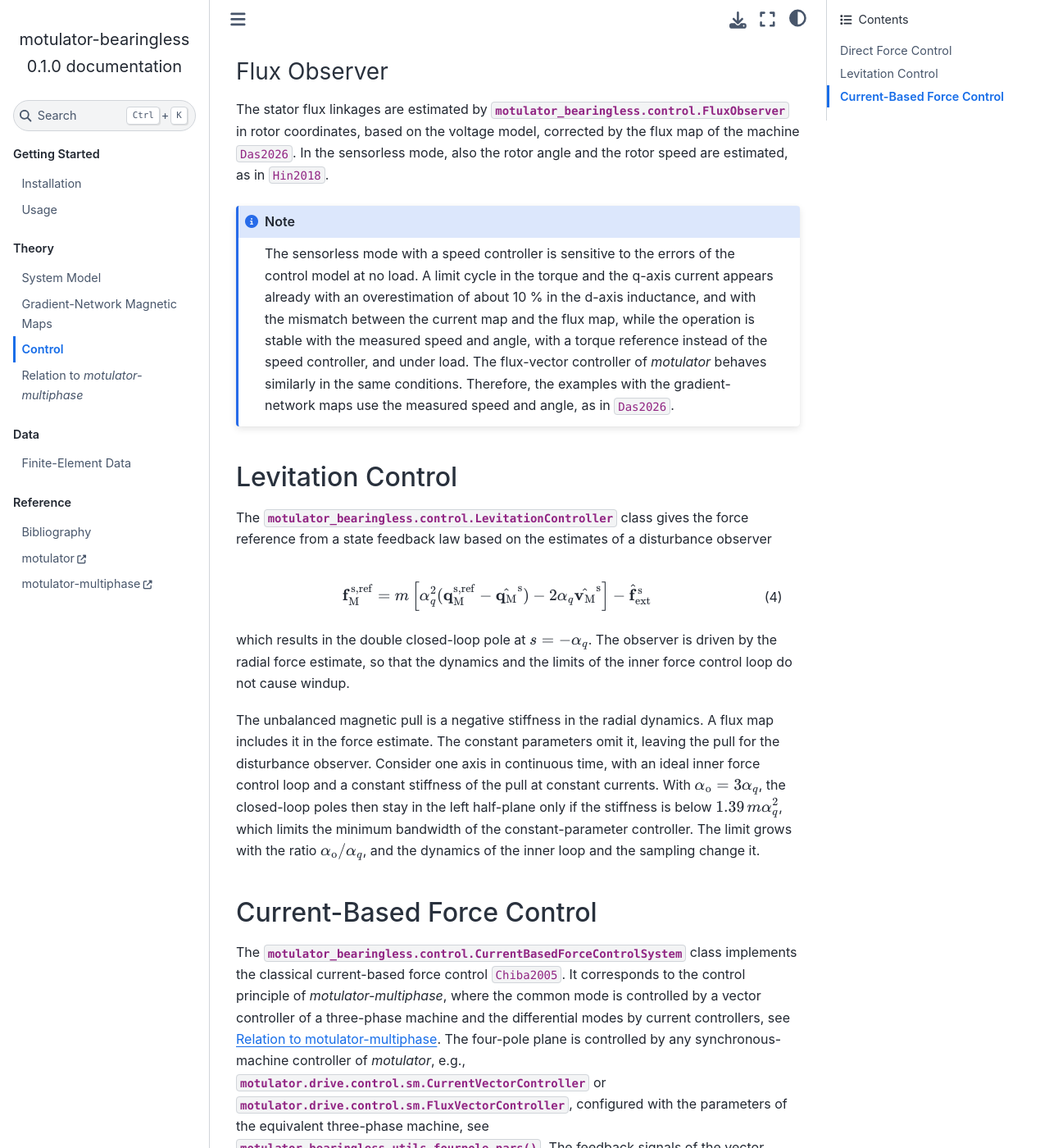
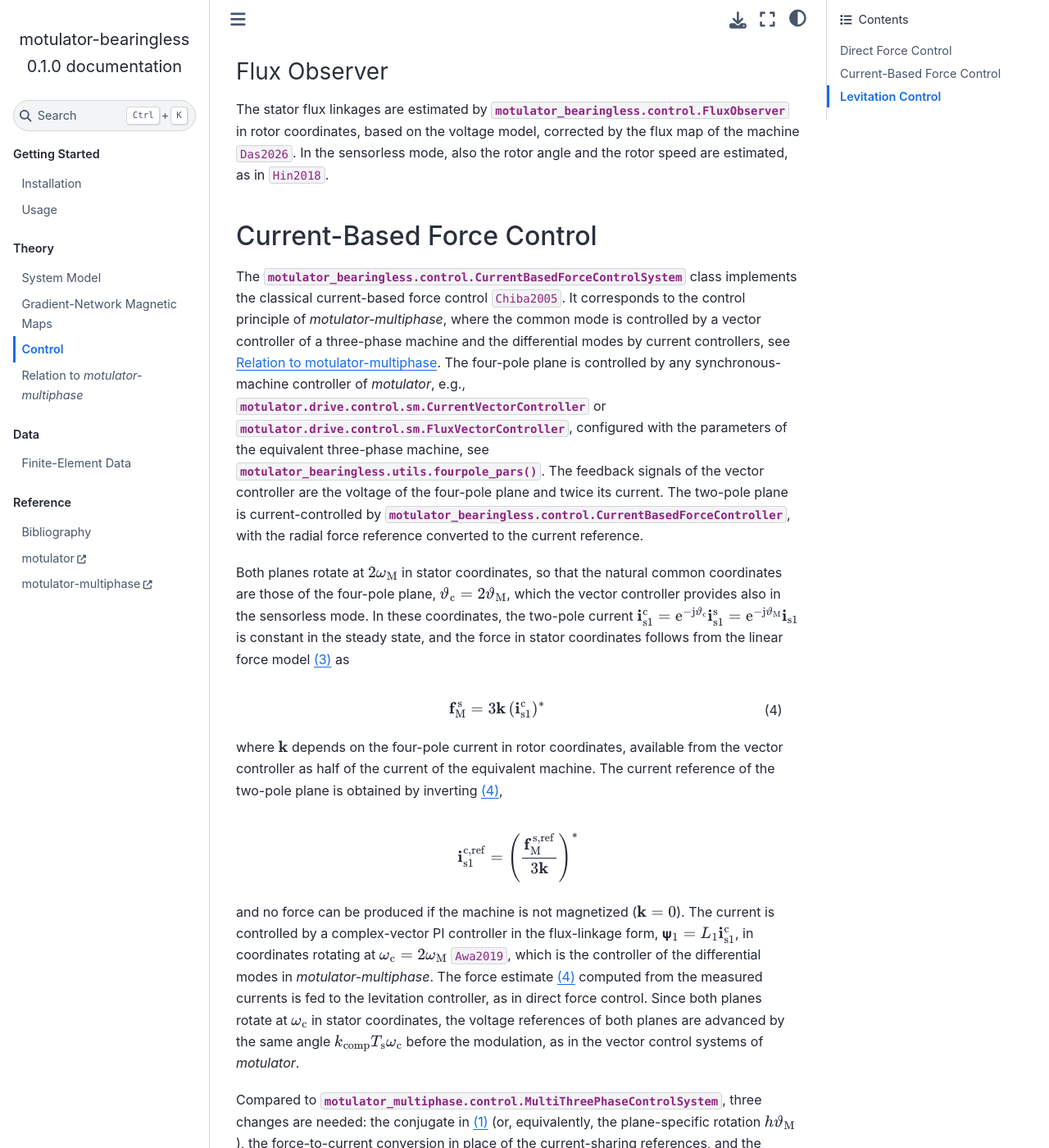
Before and after one commit to Aalto-Electric-Drives/motulator-bearingless, a Sphinx documentation site: the page built from docs/source/control.md, in a window 1280 px wide and 1400 px high, scrolled down 1585 px. Shown: the whole window at 82% size. Built offline with Sphinx 7.4.7 and the Sphinx Book theme 1.1.4, drawn with Linux system fonts in a browser that asks for light colours; pages that are not in the unit, such as notebooks, are missing from menus; cross-references to code outside the pages are shown as plain code; some of the changed text lies outside the part shown.

Commit message:
Describe the levitation control after the force control methods
The levitation control, common to both force control methods, is described
after them. The note on the sensorless mode at no load is removed.

Co-Authored-By: Claude Opus 5.5 <noreply@anthropic.com>

````diff
--- a/docs/source/control.md
+++ b/docs/source/control.md
@@ -46,25 +46,6 @@ The four-pole plane is controlled in the same manner as in flux-vector control.
 
 The stator flux linkages are estimated by {class}`motulator_bearingless.control.FluxObserver` in rotor coordinates, based on the voltage model, corrected by the flux map of the machine {cite}`Das2026`. In the sensorless mode, also the rotor angle and the rotor speed are estimated, as in {cite}`Hin2018`.
 
-```{note}
-The sensorless mode with a speed controller is sensitive to the errors of the control model at no load. A limit cycle in the torque and the q-axis current appears already with an overestimation of about 10 % in the d-axis inductance, and with the mismatch between the current map and the flux map, while the operation is stable with the measured speed and angle, with a torque reference instead of the speed controller, and under load. The flux-vector controller of *motulator* behaves similarly in the same conditions. Therefore, the examples with the gradient-network maps use the measured speed and angle, as in {cite}`Das2026`.
-```
-
-## Levitation Control
-
-The {class}`motulator_bearingless.control.LevitationController` class gives the force reference from a state feedback law based on the estimates of a disturbance observer
-
-```{math}
----
-label: levitation
----
-    \fM^\mathrm{s,ref} = m\left[\alpha_q^2(\qM^\mathrm{s,ref} - \hat{\qM}^\mathrm{s}) - 2\alpha_q\hat{\vM}^\mathrm{s}\right] - \hat{\mathbf{f}}_\mathrm{ext}^\mathrm{s}
-```
-
-which results in the double closed-loop pole at $s = -\alpha_q$. The observer is driven by the radial force estimate, so that the dynamics and the limits of the inner force control loop do not cause windup.
-
-The unbalanced magnetic pull is a negative stiffness in the radial dynamics. A flux map includes it in the force estimate. The constant parameters omit it, leaving the pull for the disturbance observer. Consider one axis in continuous time, with an ideal inner force control loop and a constant stiffness of the pull at constant currents. With $\alpha_\mathrm{o} = 3\alpha_q$, the closed-loop poles then stay in the left half-plane only if the stiffness is below $1.39\,m\alpha_q^2$, which limits the minimum bandwidth of the constant-parameter controller. The limit grows with the ratio $\alpha_\mathrm{o}/\alpha_q$, and the dynamics of the inner loop and the sampling change it.
-
 ## Current-Based Force Control
 
 The {class}`motulator_bearingless.control.CurrentBasedForceControlSystem` class implements the classical current-based force control {cite}`Chiba2005`. It corresponds to the control principle of *motulator-multiphase*, where the common mode is controlled by a vector controller of a three-phase machine and the differential modes by current controllers, see {doc}`relation`. The four-pole plane is controlled by any synchronous-machine controller of *motulator*, e.g., {class}`motulator.drive.control.sm.CurrentVectorController` or {class}`motulator.drive.control.sm.FluxVectorController`, configured with the parameters of the equivalent three-phase machine, see {func}`motulator_bearingless.utils.fourpole_pars`. The feedback signals of the vector controller are the voltage of the four-pole plane and twice its current. The two-pole plane is current-controlled by {class}`motulator_bearingless.control.CurrentBasedForceController`, with the radial force reference converted to the current reference.
@@ -87,3 +68,18 @@ where $\mathbf{k}$ depends on the four-pole current in rotor coordinates, availa
 and no force can be produced if the machine is not magnetized ($\mathbf{k} = 0$). The current is controlled by a complex-vector PI controller in the flux-linkage form, $\boldsymbol{\uppsi}_1 = L_1\ish{1}^\mathrm{c}$, in coordinates rotating at $\omega_\mathrm{c} = 2\omegaM$ {cite}`Awa2019`, which is the controller of the differential modes in *motulator-multiphase*. The force estimate {eq}`force_controller` computed from the measured currents is fed to the levitation controller, as in direct force control. Since both planes rotate at $\omega_\mathrm{c}$ in stator coordinates, the voltage references of both planes are advanced by the same angle $k_\mathrm{comp}T_\mathrm{s}\omega_\mathrm{c}$ before the modulation, as in the vector control systems of *motulator*.
 
 Compared to {class}`motulator_multiphase.control.MultiThreePhaseControlSystem`, three changes are needed: the conjugate in {eq}`vsd_sets` (or, equivalently, the plane-specific rotation $h\thetaM$), the force-to-current conversion in place of the current-sharing references, and the current limit of the two-pole plane. With linear magnetics, the direct force control law reduces to this current-based law {cite}`Das2026`. The methods differ in the transients and in how the model nonlinearities and the displacement enter the control.
+
+## Levitation Control
+
+The {class}`motulator_bearingless.control.LevitationController` class gives the force reference from a state feedback law based on the estimates of a disturbance observer
+
+```{math}
+---
+label: levitation
+---
+    \fM^\mathrm{s,ref} = m\left[\alpha_q^2(\qM^\mathrm{s,ref} - \hat{\qM}^\mathrm{s}) - 2\alpha_q\hat{\vM}^\mathrm{s}\right] - \hat{\mathbf{f}}_\mathrm{ext}^\mathrm{s}
+```
+
+which results in the double closed-loop pole at $s = -\alpha_q$. The observer is driven by the radial force estimate, so that the dynamics and the limits of the inner force control loop do not cause windup.
+
+The unbalanced magnetic pull is a negative stiffness in the radial dynamics. A flux map includes it in the force estimate. The constant parameters omit it, leaving the pull for the disturbance observer. Consider one axis in continuous time, with an ideal inner force control loop and a constant stiffness of the pull at constant currents. With $\alpha_\mathrm{o} = 3\alpha_q$, the closed-loop poles then stay in the left half-plane only if the stiffness is below $1.39\,m\alpha_q^2$, which limits the minimum bandwidth of the constant-parameter controller. The limit grows with the ratio $\alpha_\mathrm{o}/\alpha_q$, and the dynamics of the inner loop and the sampling change it.
````
